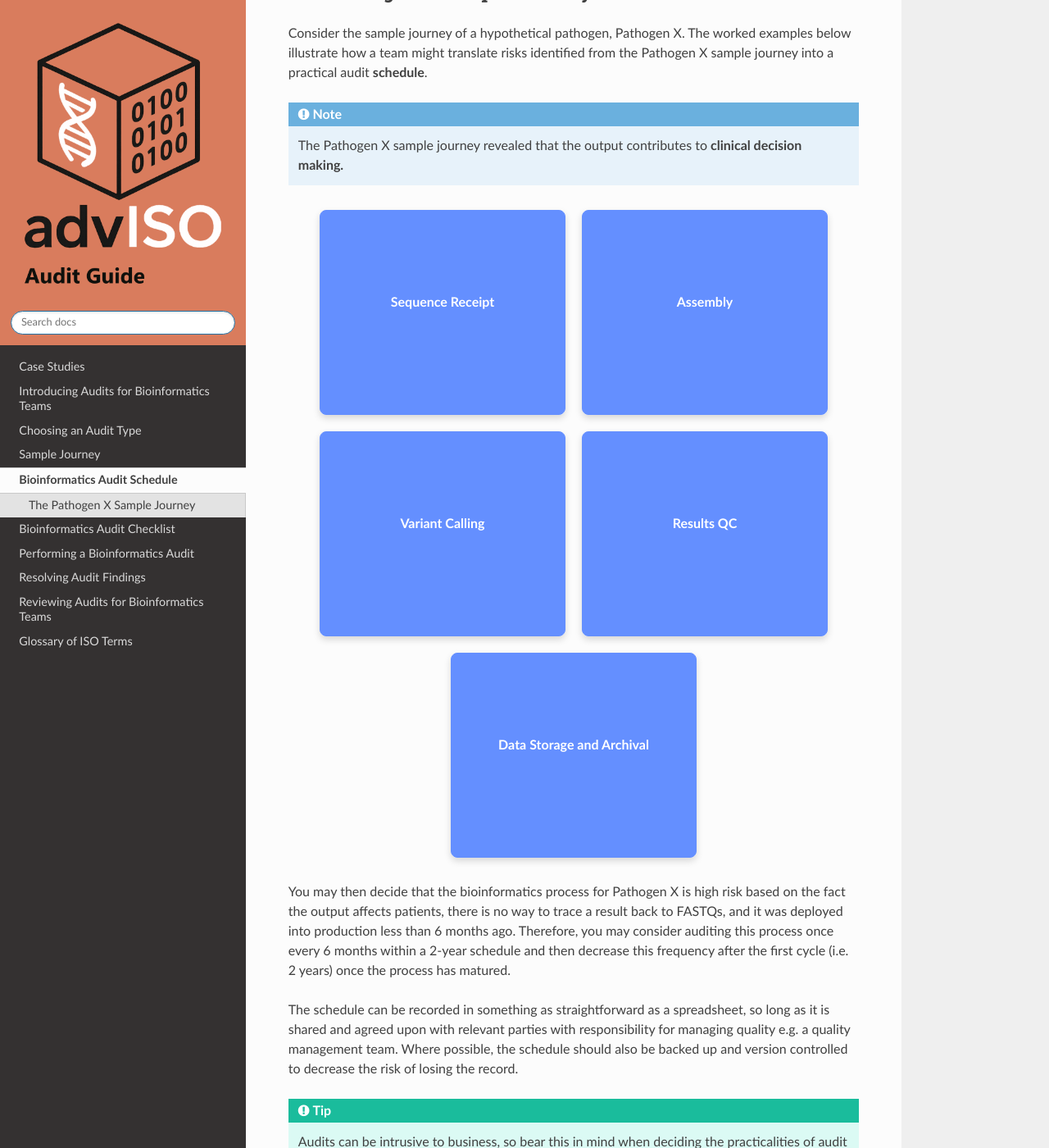
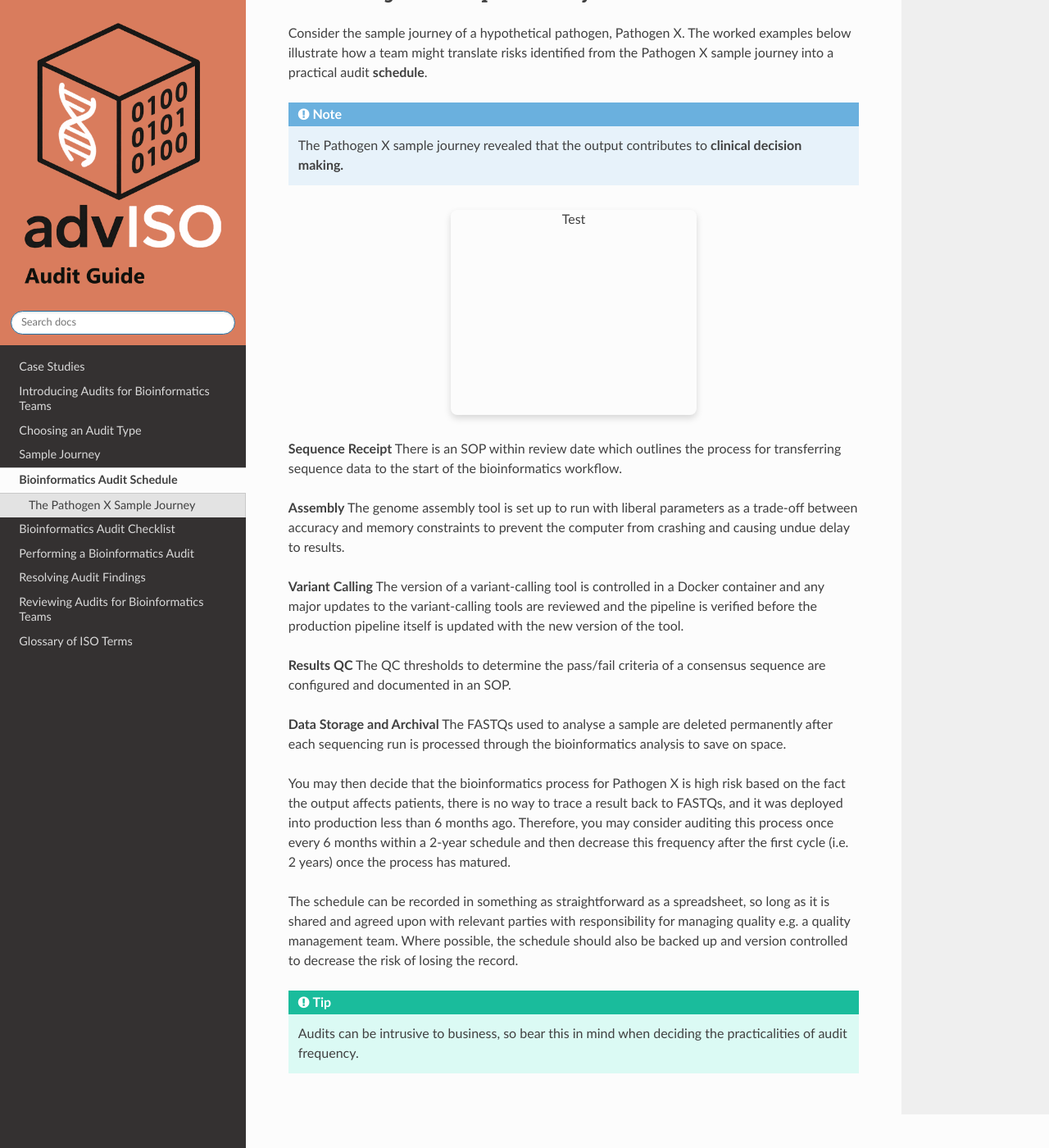
Before and after one commit to advISO-project/advISO_audit_guide, a Sphinx documentation site: the page built from docs/source/audit_guide/schedule.rst, in a window 1280 px wide and 1400 px high, scrolled down 1267 px. Shown: the whole window at 82% size. Built offline with Sphinx 7.4.7 and the Read the Docs theme 3.1.0, drawn with Linux system fonts in a browser that asks for light colours; some of the changed lines change nothing that is shown.

Commit message:
test flip container

```diff
--- a/docs/source/audit_guide/schedule.rst
+++ b/docs/source/audit_guide/schedule.rst
@@ -51,67 +51,42 @@ Consider the sample journey of a hypothetical pathogen, Pathogen X. The worked e
 .. note::
    The Pathogen X sample journey revealed that the output contributes to **clinical decision making.**
 
+
 .. container:: flip-card-container
 
    .. container:: flip-card
 
       .. container:: flip-card-inner
 
-         .. container:: flip-card-front
+         Test
 
-            **Sequence Receipt**
+      .. container:: flip-card-back
 
-         .. container:: flip-card-back
+         Test
 
-            There is an SOP within review date which outlines the process for transferring sequence data to the start of the bioinformatics workflow.
 
-   .. container:: flip-card
 
-      .. container:: flip-card-inner
 
-         .. container:: flip-card-front
 
-            **Assembly**
 
-         .. container:: flip-card-back
 
-            The genome assembly tool is set up to run with liberal parameters as a trade-off between accuracy and memory constraints to prevent the computer from crashing and causing undue delay to results.
 
-   .. container:: flip-card
+**Sequence Receipt**
+There is an SOP within review date which outlines the process for transferring sequence data to the start of the bioinformatics workflow.
 
-      .. container:: flip-card-inner
+**Assembly**
+The genome assembly tool is set up to run with liberal parameters as a trade-off between accuracy and memory constraints to prevent the computer from crashing and causing undue delay to results.
 
-         .. container:: flip-card-front
+**Variant Calling**
+The version of a variant-calling tool is controlled in a Docker container and any major updates to the variant-calling tools are reviewed and the pipeline is verified before the production pipeline itself is updated with the new version of the tool.
 
-            **Variant Calling**
+**Results QC**
+The QC thresholds to determine the pass/fail criteria of a consensus sequence are configured and documented in an SOP.
 
-         .. container:: flip-card-back
 
-            The version of a variant-calling tool is controlled in a Docker container and any major updates to the variant-calling tools are reviewed and the pipeline is verified before the production pipeline itself is updated with the new version of the tool.
+**Data Storage and Archival**
+The FASTQs used to analyse a sample are deleted permanently after each sequencing run is processed through the bioinformatics analysis to save on space.
 
-   .. container:: flip-card
-
-      .. container:: flip-card-inner
-
-         .. container:: flip-card-front
-
-            **Results QC**
-
-         .. container:: flip-card-back
-
-            The thresholds used to determine the quality of a consensus sequence are configured and documented in an SOP.
-
-   .. container:: flip-card
-
-      .. container:: flip-card-inner
-
-         .. container:: flip-card-front
-
-            **Data Storage and Archival**
-
-         .. container:: flip-card-back
-
-            The FASTQs used to analyse a sample are deleted permanently after each sequencing run is processed through the bioinformatics workflow to save on space.
 
 You may then decide that the bioinformatics process for Pathogen X is high risk based on the fact the output affects patients, there is no way to trace a result back to FASTQs, and it was deployed into production less than 6 months ago. Therefore, you may consider auditing this process once every 6 months within a 2-year schedule and then decrease this frequency after the first cycle (i.e. 2 years) once the process has matured.
 
```
